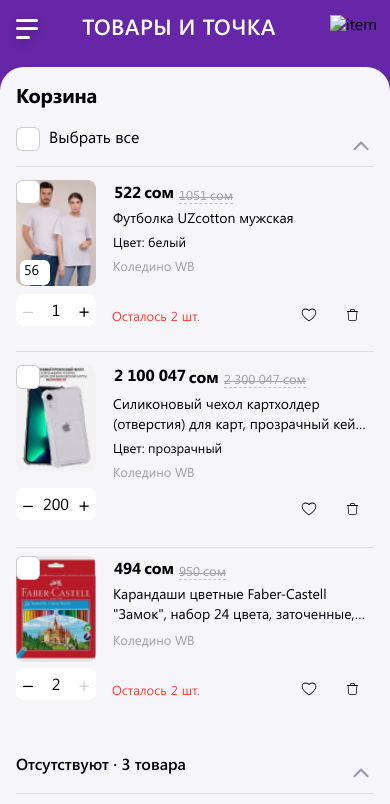
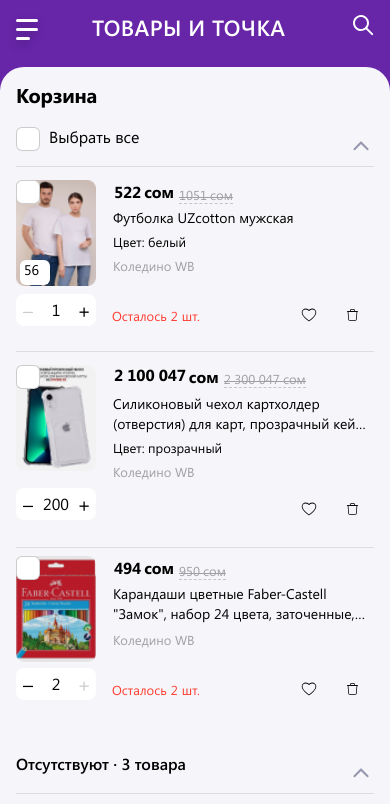
Before and after one commit to BorisChubiryaev/WB-Frontend-L0, a plain HTML site: page index.html in a window 390 px wide. Shown: the top 804 px of the page. Drawn offline with Linux system fonts and the light colour scheme; files whose address does not match are found by name.

Commit message:
final edits

```diff
--- a/index.html
+++ b/index.html
@@ -23,7 +23,7 @@
                    </a>
              </div>
              <div class="header__item">
-                <img src="images/item__04.png" alt="item">
+                <img src="./images/search_mobile.svg" alt="Поиск">
              </div>
              <div class="header__profile profile">
                 <a href="#" class="profile__item">
```
Also changed, not shown: images/search_mobile.svg (added).
